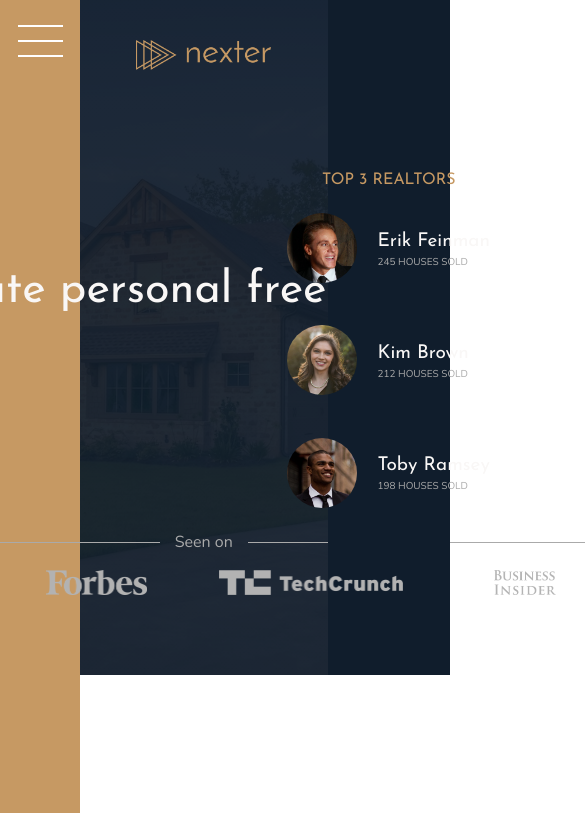
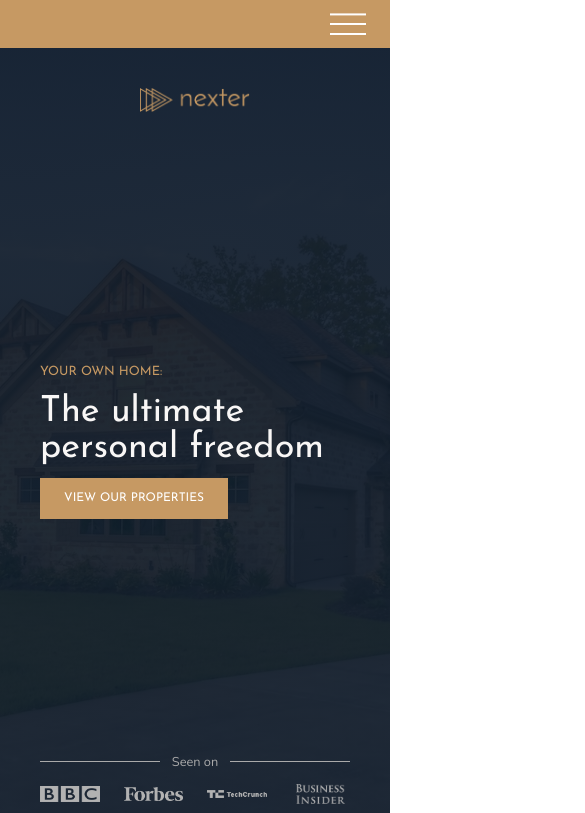
Before and after one commit to lmndang-dev/nexter, a React (Vite) app: page / in a window 390 px wide. Shown: the top 813 px of the page, 585 px wide, since content can reach past the window. Built offline with nearby package versions, Linux system fonts and the light colour scheme.

Commit message:
add responsive

```diff
--- a/src/components/Header.scss
+++ b/src/components/Header.scss
@@ -13,10 +13,18 @@
   padding-top: 4rem;
 
   display: grid;
-  grid-template-rows: 1fr min-content 6rem 1fr;
-  grid-template-columns: max-content;
+  grid-template-rows: 1fr min-content minmax(6rem, min-content) 1fr;
+  grid-template-columns: minmax(min-content, max-content);
   grid-row-gap: 1.5rem;
   justify-content: center;
+
+  @media only screen and (max-width: $bp-medium) {
+    grid-column: 1 / -1;
+  }
+
+  @media only screen and (max-width: $bp-small) {
+    padding: 5rem;
+  }
 
   &__logo {
     height: 3rem;
@@ -51,9 +59,11 @@
     grid-template-columns: repeat(4, 1fr);
     grid-column-gap: 3rem;
     justify-items: center;
+    align-items: center;
 
     img {
-      height: 2.5rem;
+      max-height: 2.5rem;
+      max-width: 100%;
       filter: brightness(70%);
     }
   }
--- a/src/components/Realtors.scss
+++ b/src/components/Realtors.scss
@@ -11,12 +11,24 @@
   justify-items: center;
   grid-row-gap: 2rem;
 
+  @media only screen and (max-width: $bp-medium) {
+    grid-column: 1 / -1;
+  }
+
   &__list {
     display: grid;
     grid-template-columns: min-content max-content;
     grid-column-gap: 2rem;
     grid-row-gap: 5vh; //5% of viewport height - adapt the gap for large screen and small screen
     align-items: center;
+
+    @media only screen and (max-width: $bp-medium) {
+      grid-template-columns: repeat(3, min-content max-content);
+    }
+
+    @media only screen and (max-width: $bp-small) {
+      grid-template-columns: min-content max-content;
+    }
   }
 
   &__img {
--- a/src/components/Sidebar.scss
+++ b/src/components/Sidebar.scss
@@ -8,6 +8,13 @@
 
   display: flex;
   justify-content: center;
+
+  @media only screen and (max-width: $bp-large) {
+    grid-column: 1 / -1;
+    grid-row: 1 / 2;
+    justify-content: flex-end;
+    align-items: center;
+  }
 }
 
 .nav-btn {
@@ -36,4 +43,17 @@
   &::after {
     transform: translateY(1.3rem);
   }
+
+  @media only screen and (max-width: $bp-large) {
+    margin-top: 0;
+    margin-right: 3rem;
+
+    &::before {
+      transform: translateY(-1.2rem);
+    }
+
+    &::after {
+      transform: translateY(1rem);
+    }
+  }
 }
--- a/src/components/StoryContent.scss
+++ b/src/components/StoryContent.scss
@@ -15,6 +15,11 @@
     // display: grid;
     // align-items: center;
     // justify-content: start;
+
+    @media only screen and (max-width: $bp-medium) {
+      grid-column: 1 / -1;
+      grid-row: 5 / 6;
+    }
   }
 
   &__text {
--- a/src/components/StoryPicture.scss
+++ b/src/components/StoryPicture.scss
@@ -9,6 +9,7 @@
         rgba($color-primary, 0.5)
       ),
       url(../assets/back.jpg);
+    background-size: cover;
 
     display: grid;
 
@@ -16,6 +17,11 @@
     grid-template-columns: repeat(6, 1fr);
 
     align-items: center;
+
+    @media only screen and (max-width: $bp-medium) {
+      grid-column: 1 / -1;
+      padding: 6rem;
+    }
   }
 
   &__img--1 {
@@ -23,6 +29,11 @@
     grid-row: 2 / 6;
     grid-column: 2 / 6;
     box-shadow: 0 2rem 5rem rgba(#000, 0.1);
+
+    @media only screen and (max-width: $bp-medium) {
+      grid-column: 1 / 5;
+      grid-row: 1 / -1;
+    }
   }
 
   &__img--2 {
@@ -33,5 +44,10 @@
     z-index: 20;
 
     box-shadow: 0 2rem 5rem rgba(#000, 0.2);
+
+    @media only screen and (max-width: $bp-medium) {
+      grid-row: 1 / -1;
+      width: 100%;
+    }
   }
 }
--- a/src/styles/_base.scss
+++ b/src/styles/_base.scss
@@ -14,6 +14,12 @@
 $font-primary: "Nunito", sans-serif;
 $font-display: "Josefin Sans", sans-serif;
 
+// RESPONSIVE BREAKPOINTS
+$bp-largest: 75em; //1200px
+$bp-large: 62.3em; //1000px
+$bp-medium: 50em; //800px
+$bp-small: 37.5em; //600px
+
 //Reset
 *,
 *::after,
@@ -26,6 +32,10 @@
 html {
   box-sizing: border-box;
   font-size: 62.5%; //1rem = 10px
+
+  @media only screen and (max-width: $bp-largest) {
+    font-size: 50%; //1rem = 8px
+  }
 }
 
 //Body
@@ -56,9 +66,18 @@
     [center-end]
     minmax(6rem, 1fr) [full-end];
 
-  //Development purpose
-  // & > * {
-  //   padding: 4rem;
-  //   font-size: 3rem;
-  // }
+  //Add one more row on top and remove the sidebar column
+  @media only screen and (max-width: $bp-large) {
+    grid-template-rows: 6rem 80vh min-content 40vw repeat(3, min-content);
+    grid-template-columns:
+      [full-start] minmax(6rem, 1fr)
+      [center-start] repeat(8, [col-start] minmax(min-content, 14rem) [col-end])
+      [center-end]
+      minmax(6rem, 1fr) [full-end];
+  }
+
+  // Add new rows
+  @media only screen and (max-width: $bp-medium) {
+    grid-template-rows: 6rem calc(100vh - 6rem);
+  }
 }
```
